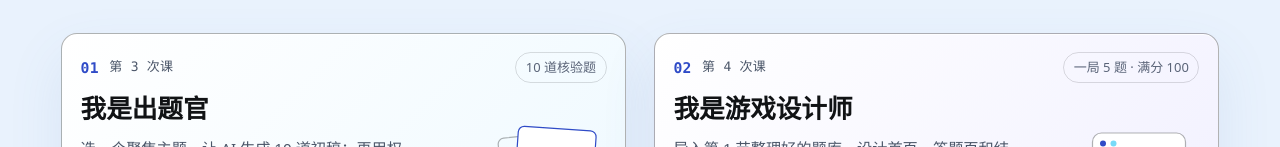
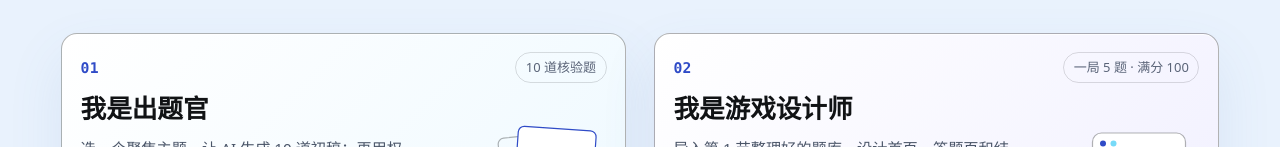
Before and after one commit to helenzhan0302-maker/makerx-ai-creation-lab, an Astro site: page /makerx/lab/003-quiz-game in a window 1280 px wide. Shown: the part 413-560 px from the top of the page. Built offline with nearby package versions, Linux system fonts and the light colour scheme; Astro itself is replaced by a stand-in of ours.

Commit message:
fix(003): drop lesson-number labels from hub cards

```diff
--- a/src/content/quiz-course.mjs
+++ b/src/content/quiz-course.mjs
@@ -8,7 +8,6 @@ export const QUIZ_COURSE = {
     lessons: [
       {
         id: '01',
-        label: '第 3 次课',
         title: '我是出题官',
         meta: '10 道核验题',
         description: '选一个聚焦主题，让 AI 生成 10 道初稿；再用权威资料逐题查证，只把盖上「正确 · 准予通过」印章的题收入题库。',
@@ -18,7 +17,6 @@ export const QUIZ_COURSE = {
       },
       {
         id: '02',
-        label: '第 4 次课',
         title: '我是游戏设计师',
         meta: '一局 5 题 · 满分 100',
         description: '导入第 1 节整理好的题库，设计首页、答题页和结果页；生成给 AI 程序员的任务单，再按清单测试、修 Bug、做 1 分钟发布。',
--- a/src/pages/lab/003-quiz-game/index.astro
+++ b/src/pages/lab/003-quiz-game/index.astro
@@ -36,7 +36,6 @@ const project = QUIZ_COURSE.overview;
           <a class:list={['lesson-card', 'qz-lesson-card', `qz-lesson-card--${lesson.variant}`]} href={courseHref(baseUrl, lesson.href)}>
             <div class="lesson-card-top qz-lesson-meta">
               <span class="lesson-card-index" aria-hidden="true">{lesson.id}</span>
-              <span class="lesson-card-label">{lesson.label}</span>
               <span class="lesson-card-meta">{lesson.meta}</span>
             </div>
             <div class="qz-lesson-copy">
--- a/src/styles/quiz.css
+++ b/src/styles/quiz.css
@@ -1187,12 +1187,6 @@
   color: var(--accent-wire);
   font-size: 0.92rem;
   font-weight: 700;
-}
-
-.qz-lesson-card .lesson-card-label {
-  color: var(--ink-muted);
-  font-size: 0.8125rem;
-  letter-spacing: 0.02em;
 }
 
 .qz-lesson-card .lesson-card-meta {
```
Also changed, not shown: tests/quiz-pages.test.mjs (+1 -0 lines).
